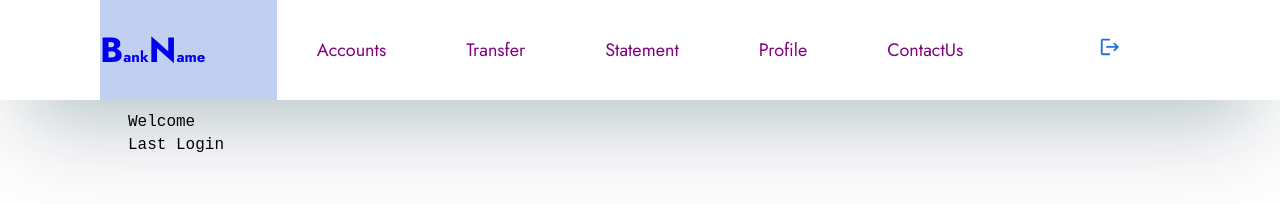
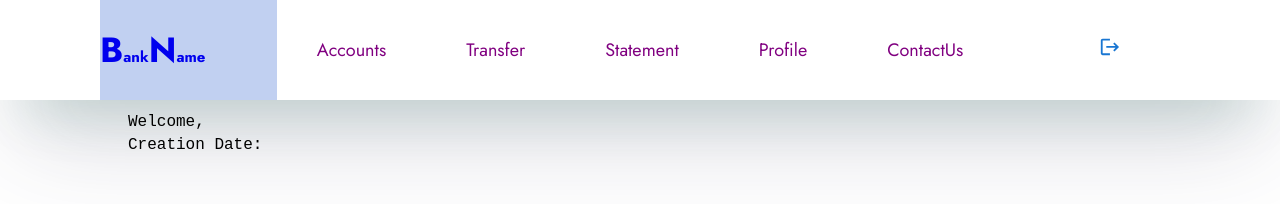
Before and after one commit to sudiptakurath/Banking_Web_Application, a React (Create React App) app in the folder react/: page /profile in a window 1280 px wide. Shown: the top 204 px of the page. Built offline with nearby package versions, Linux system fonts and the light colour scheme; no server answers.

Commit message:
Statement commit

```diff
--- a/react/src/components/dashboard/Dashboard.js
+++ b/react/src/components/dashboard/Dashboard.js
@@ -6,7 +6,7 @@ import axios from "axios";
 function Dashboard() {
   const [name, setName] = useState("");
   const [lastLogin, setLastLogin] = useState("");
-  const currentUserID = 1;
+  const currentUserID = sessionStorage.getItem("userId");
 
   const fetchData = async () => {
     try {
@@ -28,8 +28,8 @@ function Dashboard() {
     <React.Fragment>
       <Header />
 
-      <div className="name">Welcome {name}</div>
-      <div className="lastlogin">Last Login {lastLogin}</div>
+      <div className="name">Welcome, {name}</div>
+      <div className="lastlogin">Creation Date: {lastLogin}</div>
 
       <Outlet />
     </React.Fragment>
--- a/react/src/components/loginValidation.js
+++ b/react/src/components/loginValidation.js
@@ -8,13 +8,13 @@ export function validateUser(emailId, password) {
       const bcrypt = require('bcryptjs');
       const doesPasswordMatch = bcrypt.compareSync(password, fetchedUser.password)
       if (doesPasswordMatch) {
-        // return "Credentials match";
+        const userId = fetchedUser.userId; // Replace with the actual userId property
+        sessionStorage.setItem("userId", userId);
         return {
           status: "AUTHENTICATION_SUCCESS",
           userType: fetchedUser.userType,
         };
       } else {
-        // return "Credentials do not match";
         return { status: "AUTHENTICATION_FAILURE", userType: null };
       }
     })
--- a/react/src/components/profile/Profile.js
+++ b/react/src/components/profile/Profile.js
@@ -7,7 +7,7 @@ import axios from "axios";
 const Profile = () => {
   const [profile, setProfile] = useState([]);
   const [showUpdateProfile, setShowUpdateProfile] = useState(false);
-  const currentUserID = 1;
+  const currentUserID = sessionStorage.getItem("userId");
 
   const fetchData = async () => {
     try {
--- a/react/src/components/statement/statement.jsx
+++ b/react/src/components/statement/statement.jsx
@@ -30,12 +30,15 @@ function Statement() {
       </div>
       <div className="table-container">
         <table className="table-data">
+          <thead>
             <tr>
               <th>Transaction Date</th>
               <th>Transaction Amount</th>
               <th>To Account Number</th>
               <th>To Account Name</th>
             </tr>
+          </thead>
+          <tbody>
             {statements.map((statement, index) => (
               <tr key={index}>
                 <td>{statement.transaction_date}</td>
@@ -44,6 +47,7 @@ function Statement() {
                 <td>{statement.to_acct_name}</td>
               </tr>
             ))}
+          </tbody>
         </table>
       </div>
     </React.Fragment>
```
Lines whose indentation alone changed are shown as unchanged.
